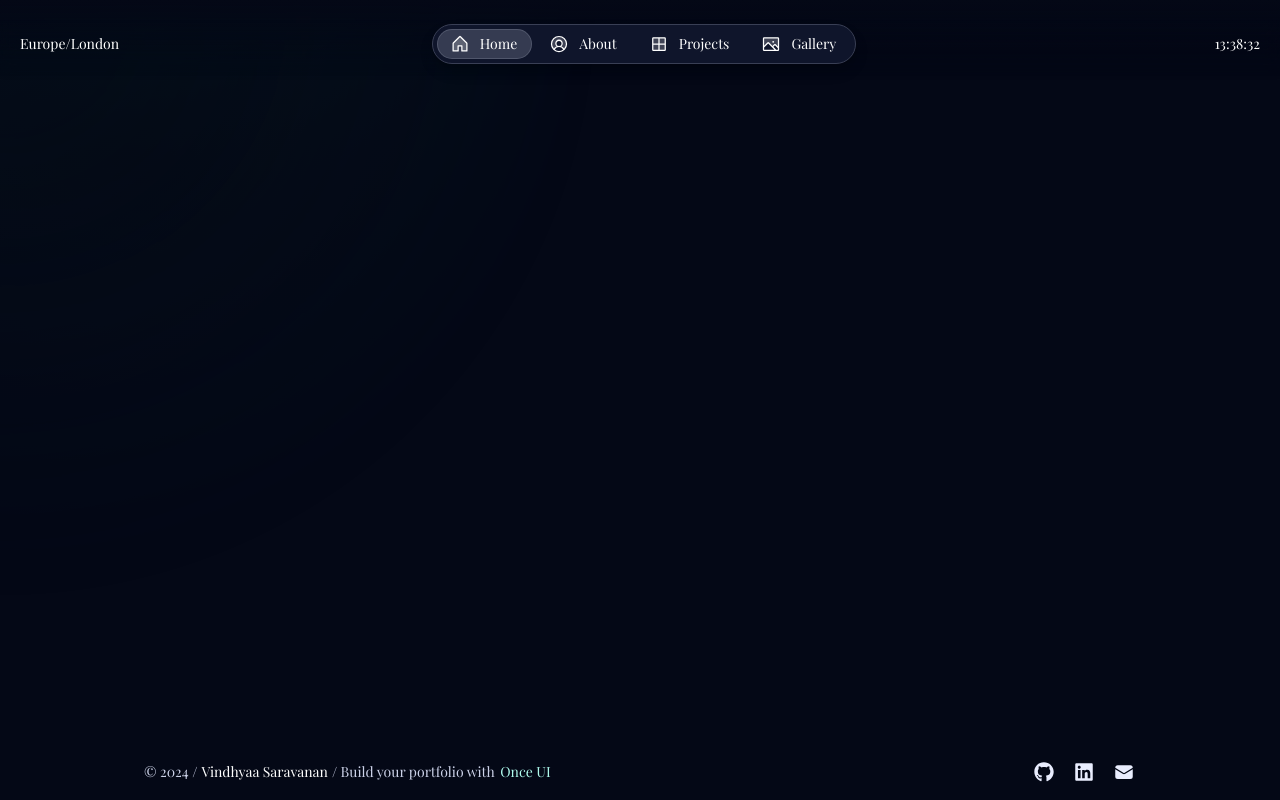
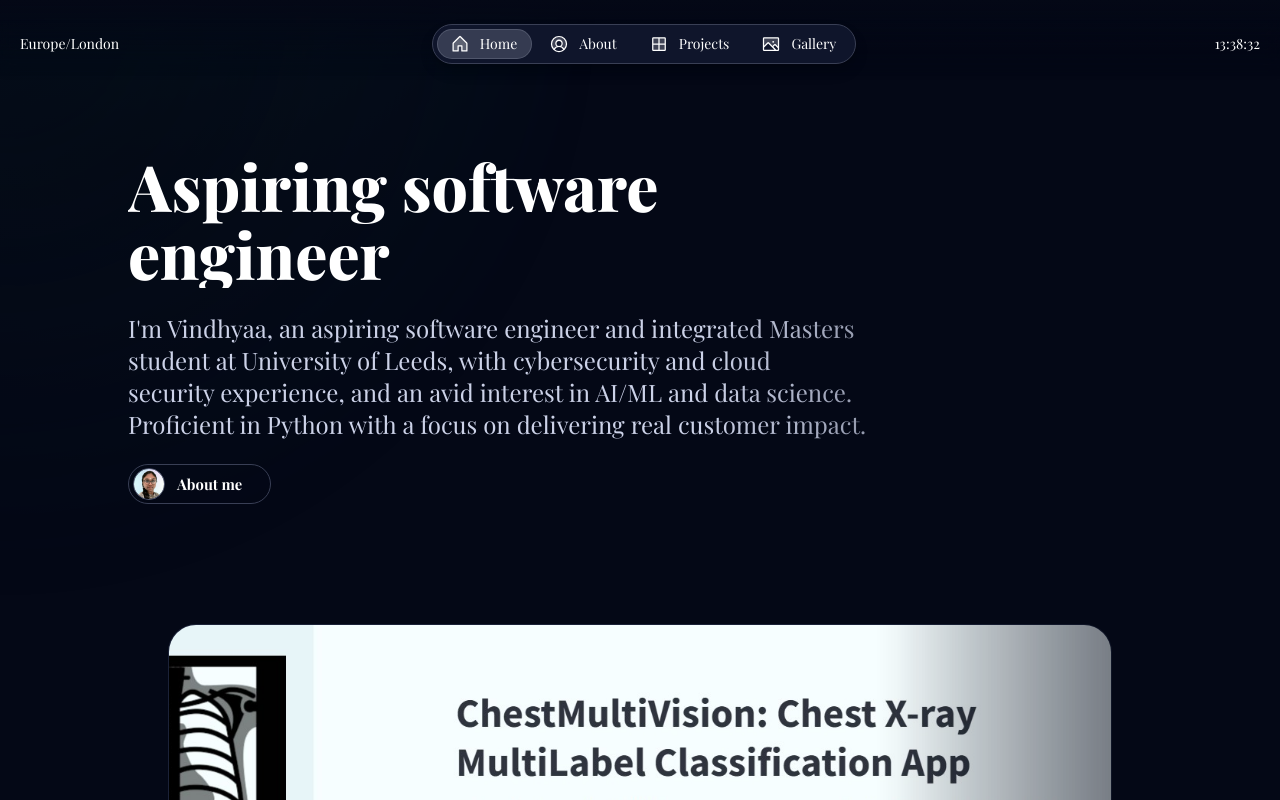
Before and after one commit to Vindhyaa-Saravanan/My-Latest-Portfolio, a Next.js app: page /en in a window 1280 px wide. Shown: the top 800 px of the page. Built offline with nearby package versions, Linux system fonts and the light colour scheme; a web font is replaced by a local one.

Commit message:
Potential fix

```diff
--- a/src/app/[locale]/layout.tsx
+++ b/src/app/[locale]/layout.tsx
@@ -133,6 +133,9 @@ export default async function RootLayout({
 						<Flex
 							justifyContent="center"
 							fillWidth minHeight="0">
+							<RouteGuard>
+								{children}
+							</RouteGuard>
 						</Flex>
 					</Flex>
 					<Footer/>
```
Also changed, not shown: 1 other file (tests, documents, lock files or other folders).
